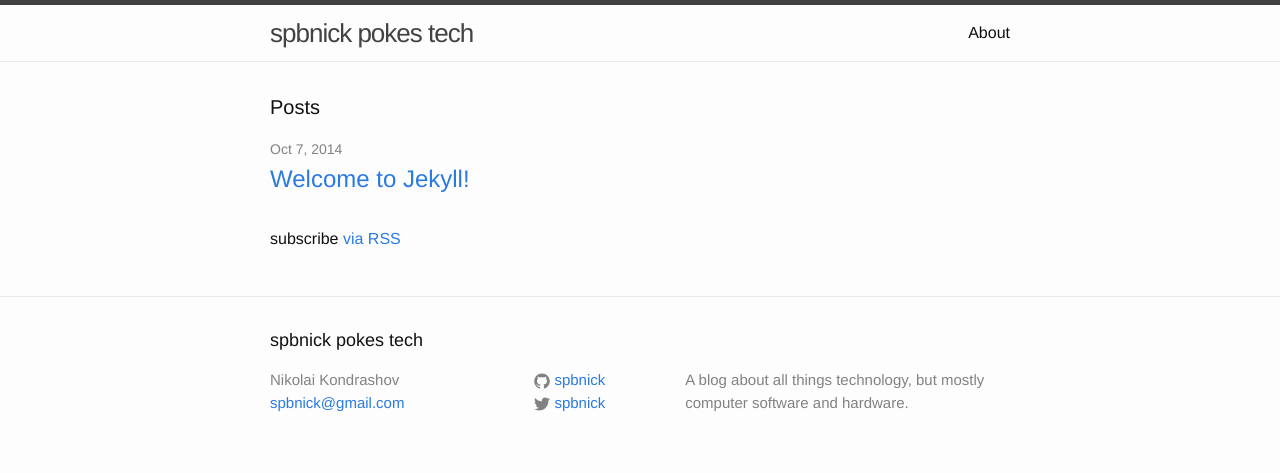
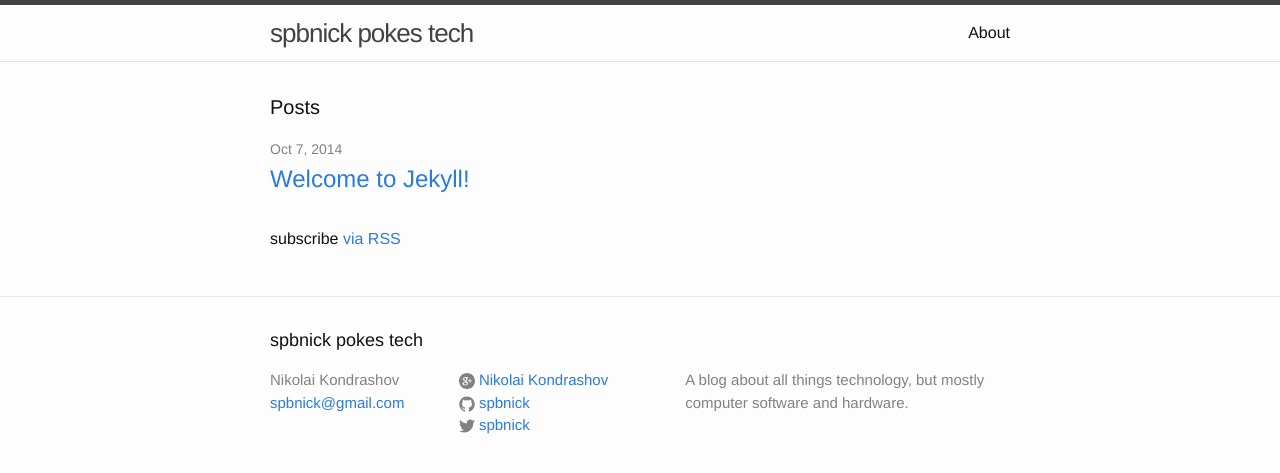
Before and after one commit to spbnick/spbnick.github.io, a Jekyll site: the page built from index.html, in a window 1280 px wide. Shown: the top 473 px of the page. Built offline with Jekyll 4.4.1, drawn with Linux system fonts in a browser that asks for light colours.

Commit message:
Add Google Plus link

```diff
--- a/_config.yml
+++ b/_config.yml
@@ -9,6 +9,7 @@ baseurl: "" # the subpath of your site, e.g. /blog/
 url: "http://spbnick.github.io" # the base hostname & protocol for your site
 twitter_username: spbnick
 github_username:  spbnick
+gplus_url: https://plus.google.com/+NikolaiKondrashov/posts
 
 # Build settings
 markdown: kramdown
--- a/_includes/footer.html
+++ b/_includes/footer.html
@@ -14,6 +14,24 @@
 
       <div class="footer-col  footer-col-2">
         <ul class="social-media-list">
+          {% if site.gplus_url %}
+          <li>
+            <a href="{{ site.gplus_url }}">
+              <span class="icon  icon--gplus">
+                <svg viewBox="0 0 16 16">
+                  <g id="g3" fill="#828282" transform="matrix(0.32488629,0,0,0.32488629,-1.2092268,-1.6754386)">
+                    <path id="path5" d="m23.761,27.96c0.629,0,1.16-0.248,1.57-0.717,0.645-0.732,0.928-1.936,0.76-3.215-0.301-2.287-1.932-4.186-3.637-4.236h-0.068c-0.604,0-1.141,0.246-1.551,0.715-0.637,0.725-0.903,1.871-0.736,3.146,0.299,2.283,1.965,4.256,3.635,4.307h0.027z"/>
+                    <path id="path7" d="M25.622,34.847c-0.168-0.113-0.342-0.232-0.521-0.355-0.525-0.162-1.084-0.246-1.654-0.254h-0.072c-2.625,0-4.929,1.592-4.929,3.406,0,1.971,1.972,3.518,4.491,3.518,3.322,0,5.006-1.145,5.006-3.404,0-0.215-0.025-0.436-0.076-0.656-0.225-0.88-1.03-1.427-2.245-2.255z"/>
+                    <path id="path9" d="M28.347,5.157c-13.601,0-24.625,11.023-24.625,24.623s11.025,24.625,24.625,24.625c13.598,0,24.623-11.025,24.623-24.625s-11.026-24.623-24.623-24.623zm-2.241,38.022c-0.982,0.283-2.041,0.428-3.154,0.428-1.238,0-2.43-0.143-3.54-0.424-2.15-0.541-3.74-1.57-4.48-2.895-0.32-0.574-0.482-1.184-0.482-1.816,0-0.652,0.156-1.312,0.463-1.967,1.18-2.51,4.283-4.197,7.722-4.197h0.1c-0.279-0.492-0.416-1.002-0.416-1.537,0-0.268,0.035-0.539,0.105-0.814-3.606-0.084-6.306-2.725-6.306-6.207,0-2.461,1.965-4.855,4.776-5.824,0.842-0.291,1.699-0.439,2.543-0.439h7.713c0.264,0,0.494,0.17,0.576,0.42,0.084,0.252-0.008,0.525-0.221,0.68l-1.725,1.248c-0.104,0.074-0.229,0.115-0.357,0.115h-0.617c0.799,0.955,1.266,2.316,1.266,3.848,0,1.691-0.855,3.289-2.41,4.506-1.201,0.936-1.25,1.191-1.25,1.729,0.016,0.295,0.854,1.252,1.775,1.904,2.152,1.523,2.953,3.014,2.953,5.508,0,2.595-1.977,4.847-5.034,5.734zm17.422-13.231c0,0.334-0.273,0.605-0.607,0.605h-4.383v4.385c0,0.336-0.271,0.607-0.607,0.607h-1.248c-0.336,0-0.607-0.271-0.607-0.607v-4.385h-4.386c-0.332,0-0.605-0.271-0.605-0.605v-1.25c0-0.334,0.273-0.607,0.605-0.607h4.385v-4.383c0-0.336,0.271-0.607,0.607-0.607h1.248c0.336,0,0.607,0.271,0.607,0.607v4.383h4.383c0.334,0,0.607,0.273,0.607,0.607v1.25z"/>
+                  </g>
+                </svg>
+              </span>
+
+              <span class="username">{{ site.name }}</span>
+            </a>
+          </li>
+          {% endif %}
+
           {% if site.github_username %}
           <li>
             <a href="https://github.com/{{ site.github_username }}">
--- a/_sass/_layout.scss
+++ b/_sass/_layout.scss
@@ -121,13 +121,13 @@
 }
 
 .footer-col-1 {
-    width: -webkit-calc(35% - (#{$spacing-unit} / 2));
-    width:         calc(35% - (#{$spacing-unit} / 2));
+    width: -webkit-calc(25% - (#{$spacing-unit} / 2));
+    width:         calc(25% - (#{$spacing-unit} / 2));
 }
 
 .footer-col-2 {
-    width: -webkit-calc(20% - (#{$spacing-unit} / 2));
-    width:         calc(20% - (#{$spacing-unit} / 2));
+    width: -webkit-calc(30% - (#{$spacing-unit} / 2));
+    width:         calc(30% - (#{$spacing-unit} / 2));
 }
 
 .footer-col-3 {
```
